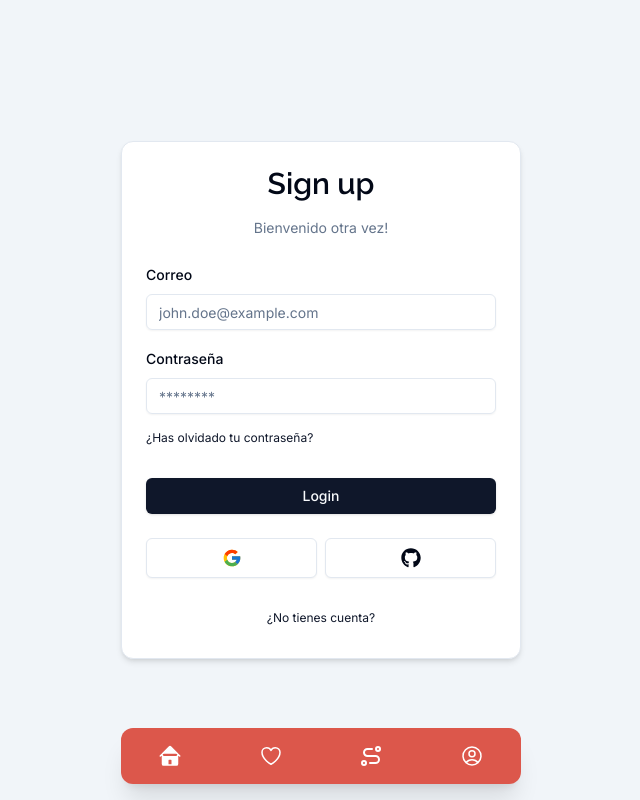
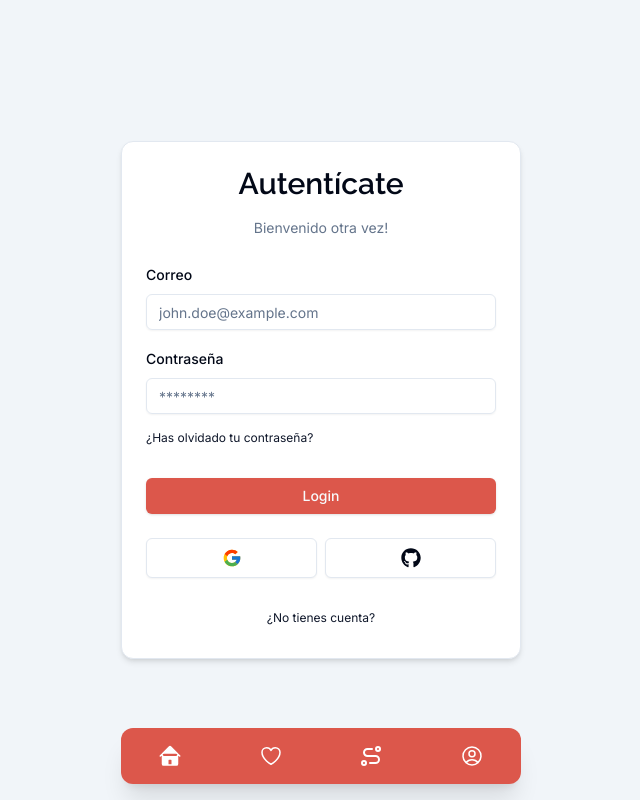
Before and after one commit to ecaleb97/hack4good, a Next.js app: page /auth/login in a window 1280 px wide. Shown: the whole page, without its empty margins (319-959 px from the left). Built offline with nearby package versions, Linux system fonts and the light colour scheme; no server answers.

Commit message:
Update header and button styles

```diff
--- a/components/auth/header.tsx
+++ b/components/auth/header.tsx
@@ -2,7 +2,8 @@ import { raleway } from "@/components/ui/fonts";
 import { cn } from "@/lib/utils";
 
 interface HeaderProps {
-  label: string
+  label: string,
+  title?: string
 }
 
 export function Header ({ label }: HeaderProps) {
@@ -12,7 +13,7 @@ export function Header ({ label }: HeaderProps) {
       <h1
         className={cn("text-3xl font-semibold", `${raleway.className} antialiased`)}
       >
-          Sign up
+        Autentícate
       </h1>
       <p className="text-muted-foreground text-sm">{label}</p>
     </header>
--- a/components/auth/login-form.tsx
+++ b/components/auth/login-form.tsx
@@ -153,7 +153,7 @@ export function LoginForm () {
           <FormSuccess message={success} />
           <FormError message={error || urlError} />
           <Button type="submit" disabled={isPending}
-            className="w-full">
+            className="w-full bg-[#DC574B]">
             {showTwoFactor ? "Confirm" : "Login"}
           </Button>
         </form>
--- a/components/auth/register-form.tsx
+++ b/components/auth/register-form.tsx
@@ -114,7 +114,7 @@ export function RegisterForm () {
           <FormSuccess message={success} />
           <FormError message={error} />
           <Button type="submit" disabled={isPending}
-            className="w-full">
+            className="w-full bg-[#DC574B]">
             Create an account
           </Button>
         </form>
```
